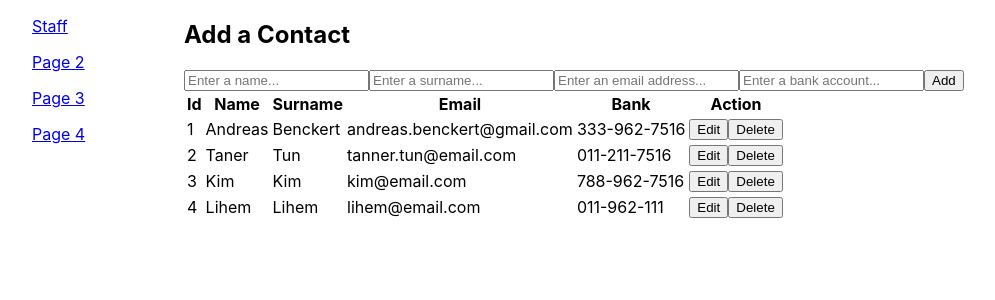
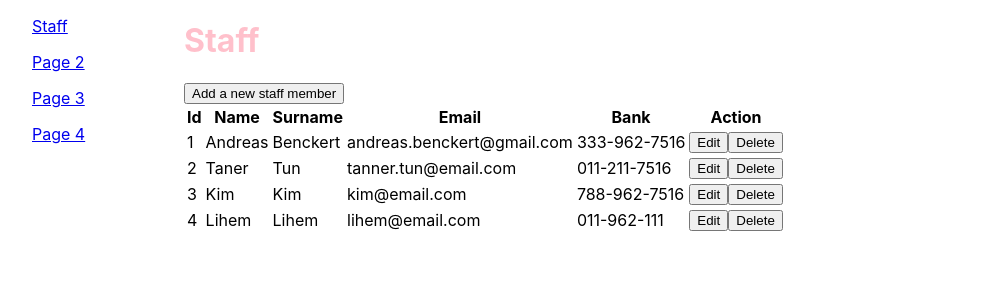
Before and after one commit to justdReas/grupp-projekt, a React (Create React App) app: page / in a window 1280 px wide. Shown: the top 300 px of the page, without its empty margins (8-1003 px from the left). Built offline with nearby package versions, Linux system fonts and the light colour scheme.

Commit message:
Open Close working

```diff
--- a/src/componenets/Staff/AddStaff.js
+++ b/src/componenets/Staff/AddStaff.js
@@ -12,7 +12,7 @@ const AddStaff = () => {
   const [surname, setSurname] = useState("");
   const [email, setEmail] = useState("");
   const [bank, setBank] = useState("");
-  const [contacts, setContacts] = useState(data);
+
   const [error, setError] = useState("");
 
   const handleCreate = () => {
--- a/src/componenets/Staff/StaffMember.js
+++ b/src/componenets/Staff/StaffMember.js
@@ -7,6 +7,8 @@ import EditableRow from "./EditableRow";
 import data from "./data.json";
 
 const StaffMember = () => {
+  const [openForm, setOpenForm] = useState(false);
+
   const [contacts, setContacts] = useState(data);
   const [addFormData, setAddFormData] = useState({
     name: "",
@@ -64,6 +66,7 @@ const StaffMember = () => {
     Array.from(document.querySelectorAll("input")).forEach(
       (input) => (input.value = "")
     );
+    setOpenForm(false);
   };
 
   const handleEditFormSubmit = (event) => {
@@ -116,6 +119,12 @@ const StaffMember = () => {
   };
 
   return (
+    <div>
+      <h1 style={{ color: "pink" }}>Staff</h1>
+      <button onClick={() => setOpenForm(!openForm)}>
+        {"Add a new staff member"}
+      </button>
+      {openForm && (
         <div className="app-container">
           <h2>Add a Contact</h2>
           <form onSubmit={handleAddFormSubmit}>
@@ -149,6 +158,9 @@ const StaffMember = () => {
             />
             <button type="submit">Add</button>
           </form>
+        </div>
+      )}
+
       <form onSubmit={handleEditFormSubmit}>
         <table>
           <thead>
@@ -161,6 +173,7 @@ const StaffMember = () => {
               <th>Action</th>
             </tr>
           </thead>
+
           <tbody>
             {contacts.map((contact) => (
               <Fragment>
@@ -173,6 +186,7 @@ const StaffMember = () => {
                   />
                 ) : (
                   <ReadOnlyRow
+                    key={contact.id}
                     contact={contact}
                     handleEditClick={handleEditClick}
                     handleDeleteClick={handleDeleteClick}
```
Lines whose indentation alone changed are shown as unchanged.
